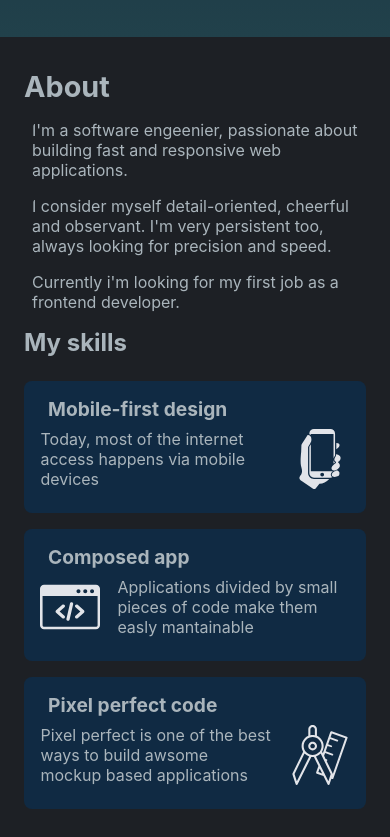
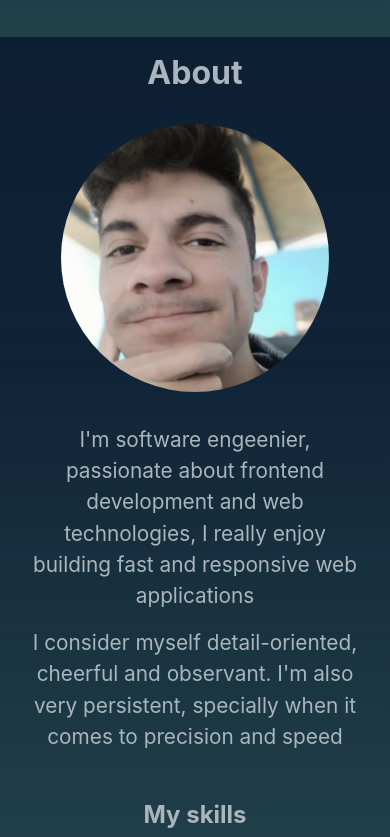
Before and after one commit to cldrojas/portfolio-svelte, a Svelte app: page / in a window 390 px wide. Shown: the part 807-1644 px from the top of the page. Built offline with nearby package versions, Linux system fonts and the light colour scheme.

Commit message:
Update about page to make it responsive

```diff
--- a/src/pages/about.svelte
+++ b/src/pages/about.svelte
@@ -4,22 +4,30 @@
   import mobileUrl from "../assets/mobile.svg";
   import composedUrl from "../assets/composed.svg";
   import pixelUrl from "../assets/geometry.svg";
+  import hero from "../assets/newhero.jpg";
 </script>
 
-<section class="about" id="about">
+<section class="about" id="About">
+  <div class="page">
     <h2 class="title">About</h2>
-  <p class="description">
-    I'm a software engeenier, passionate about building fast and responsive web
-    applications.
+    <article>
+      <picture>
+        <img class="hero" src={hero} alt="Welcome" />
+      </picture>
+      <div class="description">
+        <p>
+          I'm software engeenier, passionate about frontend development and web
+          technologies, I really enjoy building fast and responsive web
+          applications
         </p>
-  <p class="description">
-    I consider myself detail-oriented, cheerful and observant. I'm very
-    persistent too, always looking for precision and speed.
+        <p>
+          I consider myself detail-oriented, cheerful and observant. I'm also
+          very persistent, specially when it comes to precision and speed
         </p>
-  <p class="description">
-    Currently i'm looking for my first job as a frontend developer.
-  </p>
-  <h2>My skills</h2>
+      </div>
+    </article>
+    <h3>My skills</h3>
+    <div class="skills">
       <div class="skill-set">
         <Skill
           title="Mobile-first design"
@@ -38,34 +46,75 @@
           ways to build awsome mockup based applications"
         />
       </div>
+    </div>
+  </div>
 </section>
 
 <style>
   .about {
-    padding: 16px 24px;
-    min-height: 100vh;
-    background-color: var(--darkBackground);
+    display: flex;
+    align-items: center;
+    justify-content: space-evenly;
+    background: var(--temp);
+    background-color: var(--temp2);
+    background-image: linear-gradient(
+      0deg,
+      rgba(10, 25, 47, 0.6082808123249299) 0%,
+      rgba(10, 25, 47, 0.8995973389355743) 62%,
+      rgba(10, 25, 47, 0.9416141456582633) 100%
+    );
+    background-attachment: fixed;
     color: var(--text);
   }
 
-  .title {
-    font-size: 1.8rem;
+  article {
+    display: grid;
+    grid-template-columns: repeat(auto-fit, minmax(300px, 1fr));
+    justify-items: center;
+    align-items: center;
+    align-self: center;
+  }
+
+  picture {
+    display: flex;
+    justify-content: center;
+  }
+
+  .hero {
+    height: 300px;
+    width: 300px;
+    border-radius: 50%;
+    padding: 1rem;
+    object-fit: cover;
+  }
+
+  h2 {
+    font-size: 2rem;
     font-weight: 700;
+    text-align: center;
     margin: 16px 0;
   }
 
-  .about > p {
-    margin-left: 8px;
-    border-radius: 10px;
-    margin-bottom: 16px;
+  h3 {
+    text-align: center;
+    font-size: 1.5rem;
+    padding: 2rem;
+  }
+
+  .description {
+    font-size: 1.3rem;
+    text-align: center;
+  }
+
+  p {
+    margin: 1rem 0;
     font-weight: 400;
-    max-width: 72ch;
+    line-height: 1.5;
   }
 
   .skill-set {
-    display: flex;
-    flex-direction: column;
-    align-items: center;
-    margin: 16px 0;
+    display: grid;
+    grid-template-columns: repeat(auto-fit, minmax(300px, 1fr));
+    gap: 1rem;
   }
 </style>
```
Lines whose indentation alone changed are shown as unchanged.
